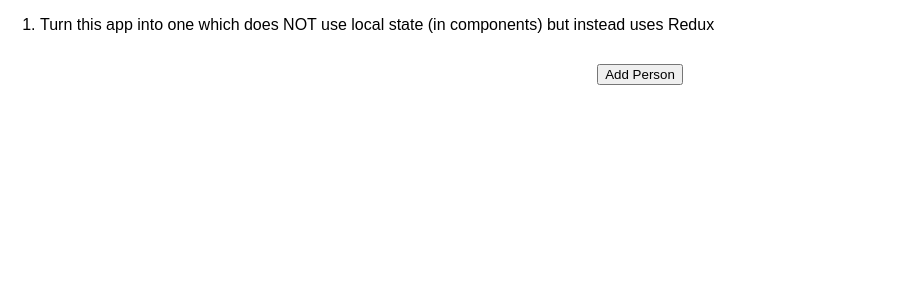
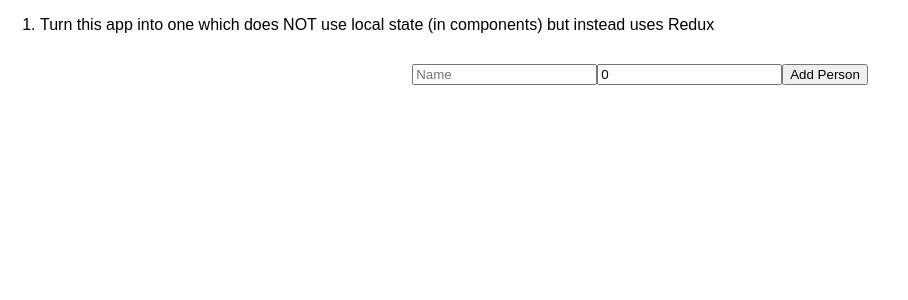
Before and after one commit to aditiohri/react-complete-redux-asst-5, a React (Create React App) app: page / in a window 1280 px wide. Shown: the top 300 px of the page, without its empty margins (0-908 px from the left). Built offline with nearby package versions, Linux system fonts and the light colour scheme.

Commit message:
user input now creates dynamic persons

```diff
--- a/src/components/AddPerson/AddPerson.js
+++ b/src/components/AddPerson/AddPerson.js
@@ -1,11 +1,35 @@
-import React from 'react';
+import React, { Component } from "react";
+import "./AddPerson.css";
 
-import './AddPerson.css';
+export default class AddPerson extends Component {
+  state = {
+    name: "",
+    age: 0,
+  };
+  nameChangedHandler = (event) => {
+    this.setState({ name: event.target.value });
+  };
 
-const addPerson = (props) => (
-    <div className="AddPerson">
-        <button onClick={props.personAdded}>Add Person</button>
-    </div>
-);
-
-export default addPerson;
+ ageChangedHandler = (event) => {
+    this.setState({ age: event.target.value });
+  };
+  render() {
+    return (
+      <div className="AddPerson">
+        <input
+          type="text"
+          placeholder="Name"
+          onChange={this.nameChangedHandler}
+          value={this.state.name}
+        />
+        <input
+          type="text"
+          placeholder="Age"
+          onChange={this.ageChangedHandler}
+          value={this.state.age}
+        />
+        <button onClick={() => this.props.personAdded(this.state.name, this.state.age)}>Add Person</button>
+      </div>
+    );
+  }
+}
--- a/src/containers/Persons.js
+++ b/src/containers/Persons.js
@@ -35,7 +35,7 @@ const mapStateToProps = (state) => {
 
 const mapDispatchToProps = (dispatch) => {
   return {
-    addPersonHandler: () => dispatch({ type: actionTypes.ADD }),
+    addPersonHandler: (name, age) => dispatch({ type: actionTypes.ADD, payload: {name: name, age: age} }),
     deletePersonHandler: (personId) =>
       dispatch({ type: actionTypes.DELETE, personId: personId }),
   };
--- a/src/store/reducer.js
+++ b/src/store/reducer.js
@@ -9,21 +9,23 @@ const reducer = (state = initialState, action) => {
     case actionTypes.ADD:
       const newPerson = {
         id: Math.random(), // not really unique but good enough here!
-        name: "Aditi",
-        age: Math.floor(Math.random() * 40),
+        name: action.payload.name,
+        age: action.payload.age,
       };
       return {
         ...state,
         persons: state.persons.concat(newPerson),
       };
     case actionTypes.DELETE:
-        return {
-            ...state,
-            persons: state.persons.filter(person => person.id !== action.personId)
-        }
+      return {
+        ...state,
+        persons: state.persons.filter(
+          (person) => person.id !== action.personId
+        ),
+      };
     default:
-        return state
+      return state;
   }
 };
 
-export default reducer
+export default reducer;
```
